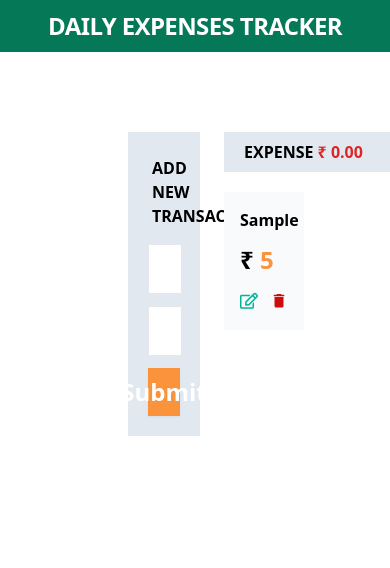
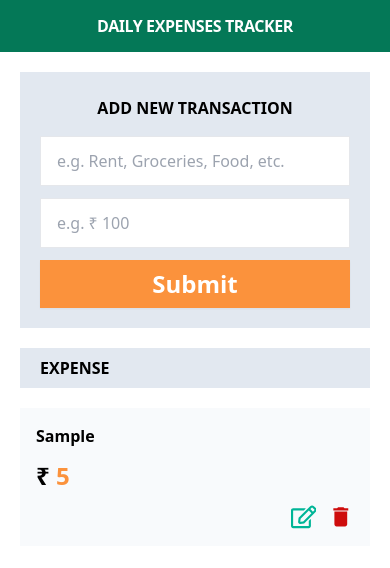
Before and after one commit to pc-163/expenses-tracker, a React (Vite) app: page / in a window 390 px wide. Both pictures are taken after typing "Sample", "5" into the empty fields and a click on the button "Submit". Shown: the top 568 px of the page. Built offline with nearby package versions, Linux system fonts and the light colour scheme.

Commit message:
Update expense tracker UI and add total expense calculation

```diff
--- a/src/App.jsx
+++ b/src/App.jsx
@@ -34,8 +34,6 @@ function App() {
   const yyyy = today.getFullYear();
   today = mm + '/' + dd + '/' + yyyy;
 
-  // const totalExpenses = data.reduce((total, expense) => total + parseFloat(expense.amount), 0);
-
   const handleSubmit = (e) => {
     e.preventDefault();
     if (expenseName !== '' && expenseAmount > 0) {
@@ -52,28 +50,37 @@ function App() {
         setExpense("");
         setExpenseAmount("");
       }
-    }
+
+      setTimeout(() => {
+        const totalExpenses = data.reduce((total, expense) => total + parseFloat(expense.expenseAmount), 0);
+        if (data.length > 0) {
+          document.querySelector('.total-expenses').textContent = ` ₹ ${totalExpenses}`;
+        }
+
+      }, 0);
+
   }
 
+}
   return (
     <>
       <div className="bg-emerald-700 py-2">
-        <h2 className="text-center text-2xl font-bold leading-9 tracking-tight text-white uppercase">
+        <h2 className="text-center sm:text-2xl font-bold leading-9 tracking-tight text-white uppercase">
           Daily Expenses Tracker
         </h2>
       </div>
-      <div className="container mx-auto px-32">
-        <div className="grid grid-cols-12 gap-6 pt-20">
+      <div className="container mx-auto md:px-6 lg:px-16 xl:px-32">
+        <div className="lg:grid grid-cols-12 gap-6 pt-5 px-5 sm:px-0 md:pt-10 lg:pt-20">
           <div className="col-span-4 sticky bg-slate-200 p-5">
             <div className="p-1 text-center font-semibold uppercase">
-            Add new transaction
+              Add new transaction
             </div>
             <ExpenseForm expenseName={expenseName} edit={edit} handleChange={handleChange} expenseAmount={expenseAmount} handleSubmit={handleSubmit} handleAmount={handleAmount} />
           </div>
           <div className="col-span-8">
-            <h2 className="bg-slate-200 px-5 py-2 font-semibold mb-5"> EXPENSE
-            <span className='text-red-600 font-semibold'>    ₹ 0.00</span></h2>
-            <div className="grid grid-cols-12 gap-4">
+            <h2 className="bg-slate-200 px-5 py-2 font-semibold mt-5 lg:mt-0 mb-5"> EXPENSE
+            <span className='text-red-600 font-semibold total-expenses'></span></h2>
+            <div className="md:grid grid-cols-12 gap-4">
               <ExpenseList data={data} edit={edit} setId={setId} setEdit={setEdit} setExpense={setExpense} setExpenseAmount={setExpenseAmount} setData={setData} />
             </div>
           </div>
--- a/src/components/expenselist.jsx
+++ b/src/components/expenselist.jsx
@@ -25,7 +25,7 @@ const ExpenseList = ({ data, setData, setEdit, setExpenseAmount, setExpense, set
                data.length <= 0 ? <p>No expenses</p>
                : data.map((item, index) => {
                     return (
-                        <div className="col-span-6 sticky bg-slate-50 p-4" key={index}>
+                        <div className="col-span-6 sticky bg-slate-50 p-4 mb-5 sm:mb-0" key={index}>
                             <p className='font-semibold text-1xl pb-3'>{item.expenseName} </p>
                             <p className='text-2xl pb-3 font-bold'>₹ <span className='text-orange-400'>{item.expenseAmount}</span></p>
 
```
